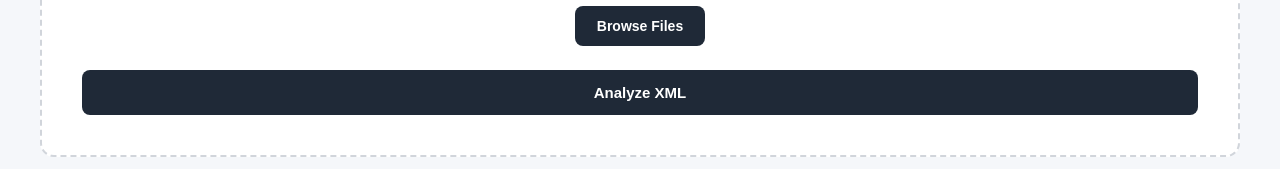
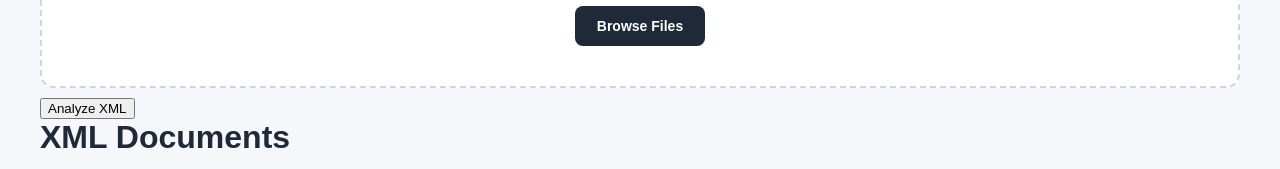
Before and after one commit to BarkerBrian-FS/xml-parser, a React (Vite) app in the folder client/: page / in a window 1280 px wide. Shown: the part 250-419 px from the top of the page. Built offline with nearby package versions, Linux system fonts and the light colour scheme; no server answers.

Commit message:
moved and styled preview

```diff
--- a/client/src/App.css
+++ b/client/src/App.css
@@ -131,29 +131,6 @@ body:has(.app.dark) {
   background: #f3f4f6;
 }
 
-.xml-upload > button {
-  display: block;
-  width: 100%;
-  margin-top: 24px;
-  padding: 14px 20px;
-  border: none;
-  border-radius: 8px;
-  background: #1f2937;
-  color: white;
-  font-size: 15px;
-  font-weight: 600;
-  cursor: pointer;
-  transition:
-    background 0.2s ease,
-    opacity 0.2s ease;
-}
-.xml-upload > button:hover {
-  background: #374151;
-}
-.xml-upload > button:disabled {
-  opacity: 0.6;
-  cursor: not-allowed;
-}
 /* Upload File Area */
 .browse-button {
   display: inline-block;
@@ -186,6 +163,23 @@ body:has(.app.dark) {
   font-size: 14px;
   line-height: 1.6;
   white-space: pre;
+}
+
+/* XML Preview */
+.xml-preview {
+  margin: 20px 0 0;
+  padding: 20px;
+  max-height: 300px;
+  overflow: auto;
+  border: 1px solid #e5e7eb;
+  border-radius: 10px;
+  background: #f9fafb;
+  color: #374151;
+  font-family: monospace;
+  font-size: 13px;
+  line-height: 1.5;
+  white-space: pre-wrap;
+  overflow-wrap: break-word;
 }
 
 .documents-container {
--- a/client/src/App.jsx
+++ b/client/src/App.jsx
@@ -108,14 +108,13 @@ function App() {
           Browse Files
           <input type="file" accept=".xml" onChange={handleFileChange} />
         </label>
-        {xmlContent && <pre className="xml-preview">{xmlContent}</pre>}
+      </div>
+      {xmlContent && <pre className="xml-preview">{xmlContent}</pre>}
 
-        {error && <p className="error-message">{error}</p>}
-
-        <button onClick={handleAnalyze} disabled={isAnalyzing}>
-          {isAnalyzing ? "Analyzing..." : "Analyze XML"}
-        </button>
-      </div>
+      {error && <p className="error-message">{error}</p>}
+      <button onClick={handleAnalyze} disabled={isAnalyzing}>
+        {isAnalyzing ? "Analyzing..." : "Analyze XML"}
+      </button>
       <h1>XML Documents</h1>
 
       <div className="documents-container">
```
